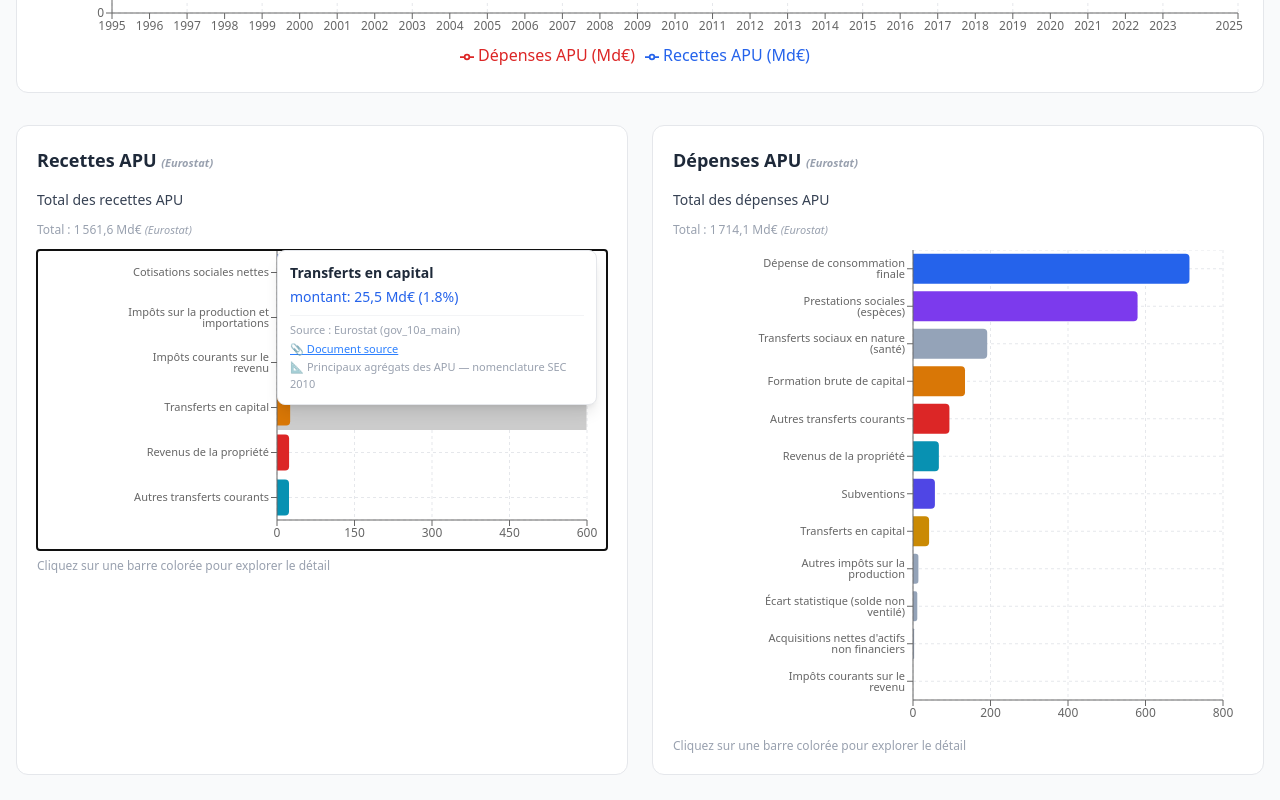
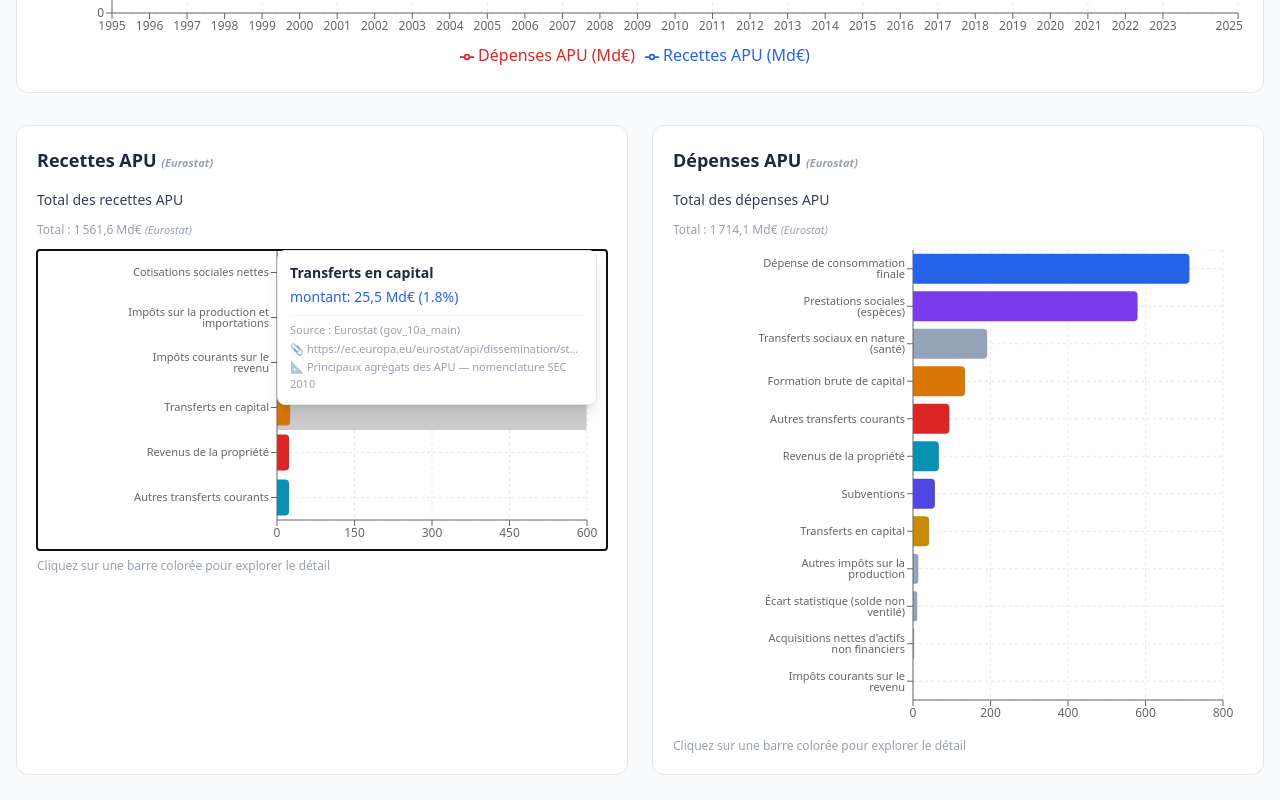
Before and after one commit to juliengoum14-dev/comptes-publics-france, a Next.js app: page / in a window 1280 px wide. Both pictures are taken after a click on the element 322 px from the left and 1065 px from the top of the page. Shown: the part 665-1465 px from the top of the page. Built offline with nearby package versions, Linux system fonts and the light colour scheme.

Commit message:
SourceBadge devient un lien cliquable - plus besoin de tooltip pour accéder au document

```diff
--- a/src/components/SourceBadge.tsx
+++ b/src/components/SourceBadge.tsx
@@ -21,12 +21,26 @@ export function abbreviateSource(s: string): string {
 export default function SourceBadge({ source }: { source: string }) {
   if (!source) return null;
   const info = getSourceInfo(source);
-  const tooltip = [info.source, info.url && `📎 ${info.url}`, info.methodology && `📐 ${info.methodology}`]
+  const tooltip = [info.source, info.methodology && `📐 ${info.methodology}`]
     .filter(Boolean)
     .join("\n");
+  const content = abbreviateSource(source);
+  if (info.url) {
+    return (
+      <a
+        href={info.url}
+        target="_blank"
+        rel="noopener noreferrer"
+        className="text-[11px] text-gray-400 italic hover:text-blue-500 no-underline hover:underline cursor-pointer"
+        title={tooltip}
+      >
+        {content}
+      </a>
+    );
+  }
   return (
     <span className="text-[11px] text-gray-400 italic" title={tooltip}>
-      {abbreviateSource(source)}
+      {content}
     </span>
   );
 }
--- a/src/components/SourceTooltip.tsx
+++ b/src/components/SourceTooltip.tsx
@@ -45,18 +45,7 @@ export default function SourceTooltip({
       </div>
       <div className="mt-2 pt-1.5 border-t border-gray-100 text-[11px] text-gray-400 space-y-0.5">
         <p>Source : {info.source}</p>
-        {info.url && (
-          <p>
-            <a
-              href={info.url}
-              target="_blank"
-              rel="noopener noreferrer"
-              className="text-blue-500 hover:text-blue-700 underline"
-            >
-              📎 Document source
-            </a>
-          </p>
-        )}
+        {info.url && <p className="truncate">📎 {info.url}</p>}
         {info.methodology && <p>📐 {info.methodology}</p>}
       </div>
     </div>
```
